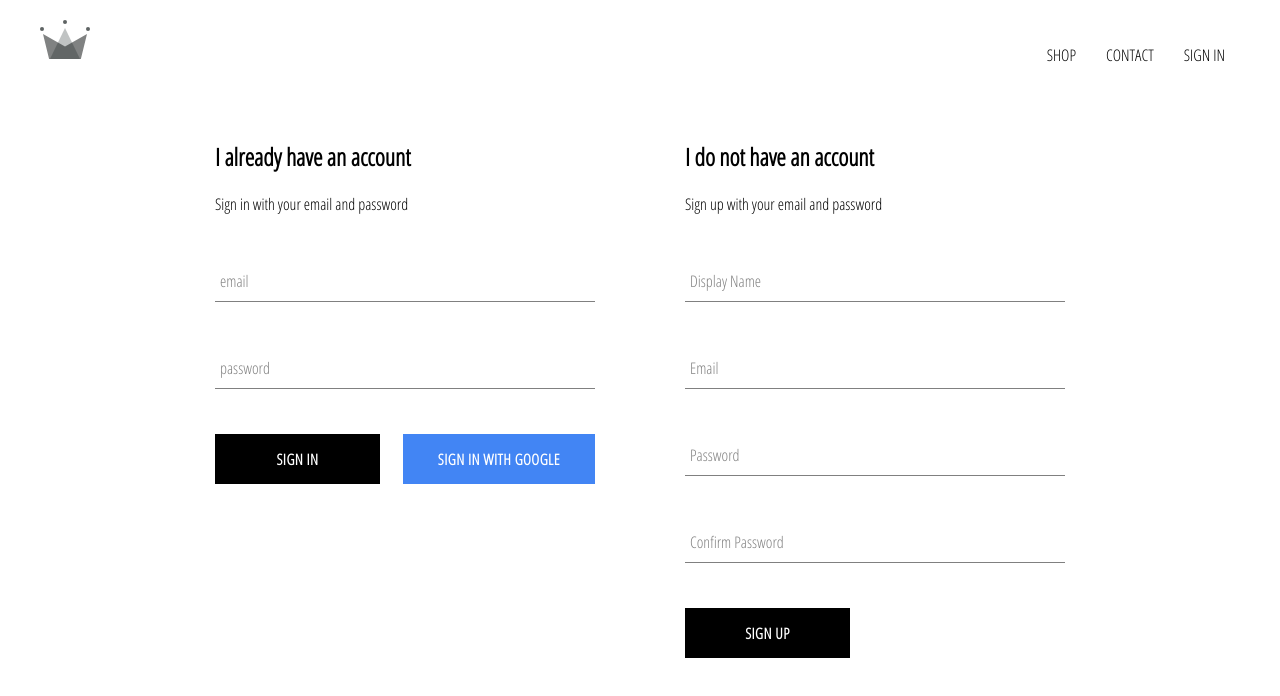
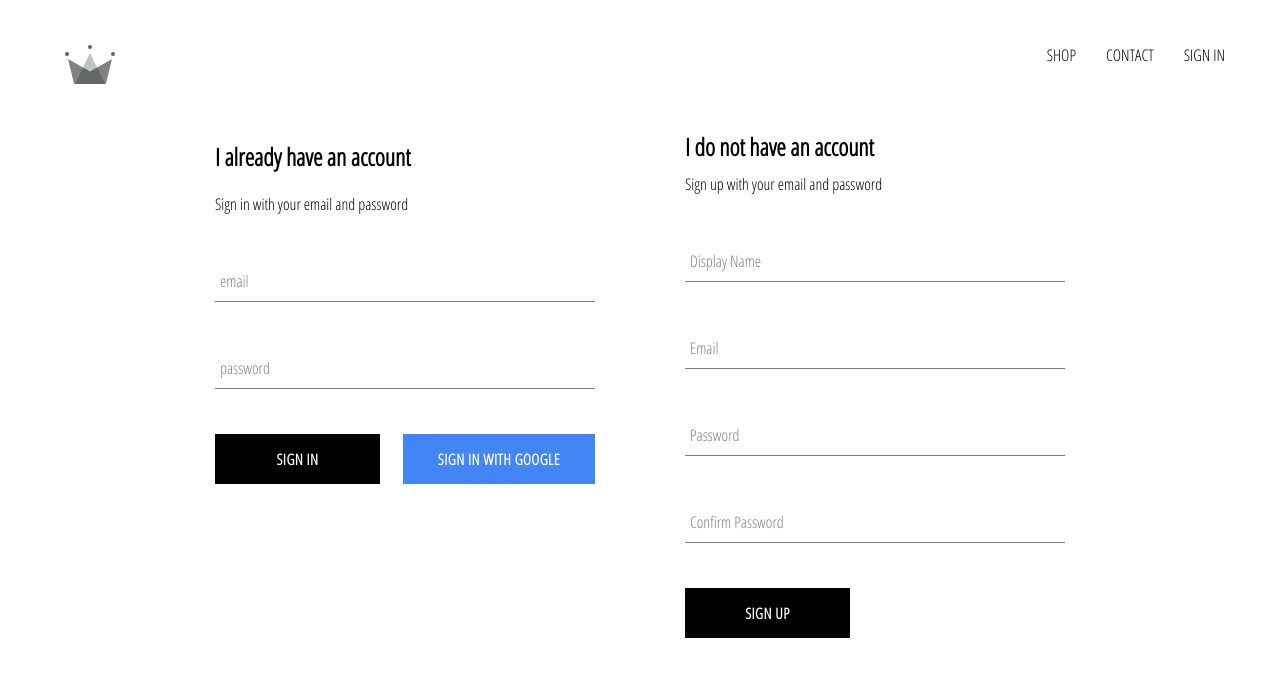
Before and after one commit to doana01/crwn-clothing, a React (Create React App) app: page /signin in a window 1280 px wide. Shown: the top 696 px of the page. Built offline with nearby package versions, Linux system fonts and the light colour scheme; no server answers.

Commit message:
finishing sign in handlesubmit method.

```diff
--- a/src/App.js
+++ b/src/App.js
@@ -32,9 +32,6 @@ componentDidMount() {
          ...snapShot.data()
        }
       });
-
-     console.log(this.state);
-
     });
   }
   this.setState({ currentUser: userAuth });
--- a/src/components/header/header.component.jsx
+++ b/src/components/header/header.component.jsx
@@ -12,7 +12,7 @@ import './header.styles.scss';
 
 const Header = ({currentUser }) => (
     <div className= 'header'>
-        <Link to='logo-container' to="/">
+        <Link className='logo-container' to="/">
         <Logo className='logo' />
         </Link>
         <div className='options'>
@@ -22,8 +22,7 @@ const Header = ({currentUser }) => (
             <Link className='option' to='/shop'>
             CONTACT
             </Link>
-            {
-                currentUser ? (
+            {currentUser ? (
             <div className='option' onClick={() => auth.signOut()}>SIGN OUT</div>
             ) : (
              <Link className='option' to='/signin'>
--- a/src/components/sign-in/sign-in.component.jsx
+++ b/src/components/sign-in/sign-in.component.jsx
@@ -3,7 +3,7 @@ import React from 'react';
 import FormInput from '../form-input/form-input.component';
 import CustomButton from '../custom-button/custom-button.component';
 
-import { signInWithGoogle } from '../../firebase/firebase.utils';
+import { auth, signInWithGoogle } from '../../firebase/firebase.utils';
 
 import './sign-in.styles.scss';
 
@@ -15,10 +15,19 @@ class SignIn extends React.Component {
       password: ''
     };
   }
-  handleSubmit = event => {
+  handleSubmit = async event => {
     event.preventDefault();
+
+  const { email, password } = this.state;
+
+  try {
+    await auth.signInWithEmailAndPassword(email, password);
     this.setState({ email: '', password: '' });
+  } catch (error) {
+    console.log(error);
+  }
   };
+
   handleChange = event => {
     const { value, name } = event.target;
     this.setState({ [name]: value });
@@ -40,7 +49,6 @@ class SignIn extends React.Component {
           <FormInput
             name='password'
             type='password'
-            value={this.state.email}
             value={this.state.password}
             handleChange={this.handleChange}
             label='password'
--- a/src/components/sign-up/sign-up.component.jsx
+++ b/src/components/sign-up/sign-up.component.jsx
@@ -56,7 +56,7 @@ class SignUp extends React.Component {
       const { displayName, email, password, confirmPassword } = this.state;
       return (
       <div className = 'sign-up'>
-      <h2 classname='title'>I do not have an account</h2>
+      <h2 className='title'>I do not have an account</h2>
       <span>Sign up with your email and password</span>
       <form className='sign-up-form' onSubmit={this.handleSubmit}>
 
--- a/src/pages/shop/shop.component.jsx
+++ b/src/pages/shop/shop.component.jsx
@@ -16,7 +16,7 @@ class ShopPage extends React.Component {
     render() {
         const {collections} = this.state;
      return (
-        <div classname= 'shop-page'>
+        <div className= 'shop-page'>
             {
              collections.map(({id, ...otherCollectionProps}) => (
                  <CollectionPreview key={id} {...otherCollectionProps} />
```
